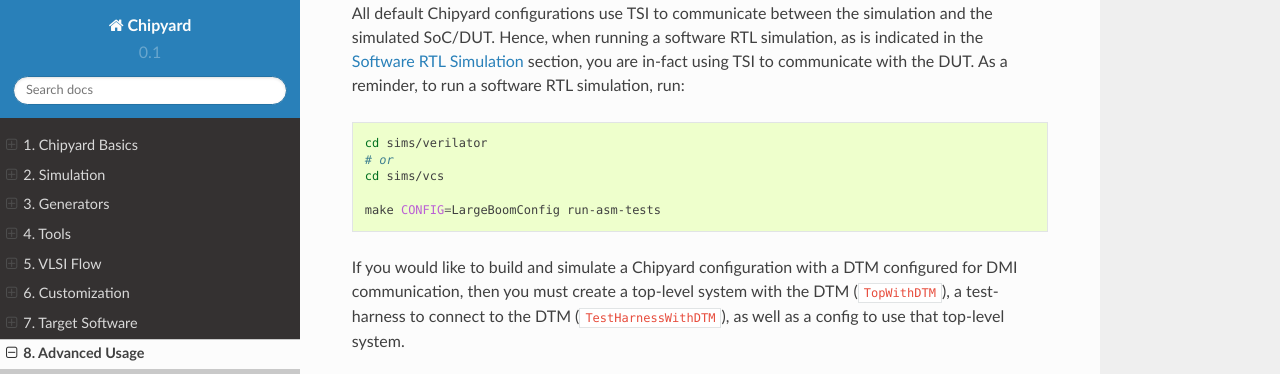
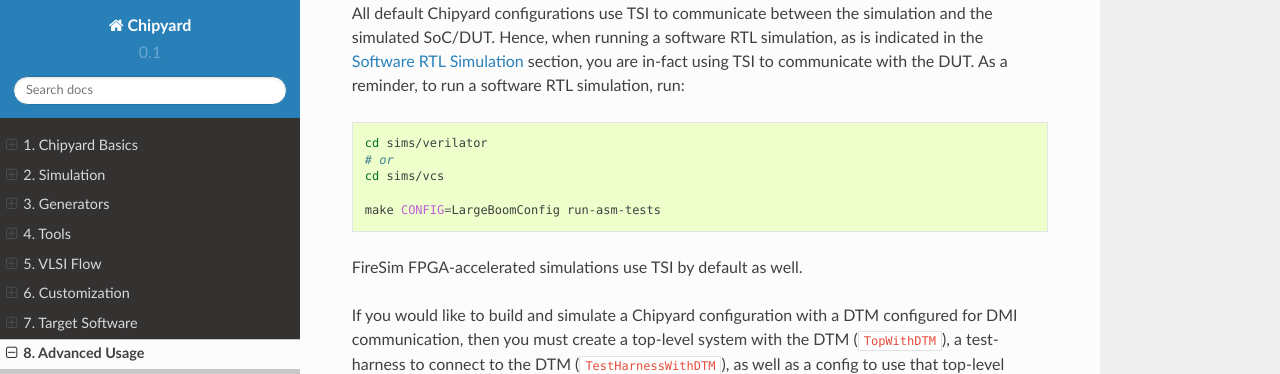
Before and after one commit to ucb-bar/chipyard, a Sphinx documentation site: the page built from docs/Advanced-Usage/Chip-Communication.rst, in a window 1280 px wide and 900 px high, scrolled down 3374 px, cut to the strip 0-374 px from the top of the window. Built offline with Sphinx 7.4.7 and the Read the Docs theme 2.0.0, drawn with Linux system fonts in a browser that asks for light colours.

Commit message:
Update docs/Advanced-Usage/Chip-Communication.rst

```diff
--- a/docs/Advanced-Usage/Chip-Communication.rst
+++ b/docs/Advanced-Usage/Chip-Communication.rst
@@ -99,6 +99,8 @@
 
    make CONFIG=LargeBoomConfig run-asm-tests
 
+FireSim FPGA-accelerated simulations use TSI by default as well.
+
 If you would like to build and simulate a Chipyard configuration with a DTM configured for DMI communication, then you must create a
 top-level system with the DTM (``TopWithDTM``), a test-harness to connect to the DTM (``TestHarnessWithDTM``), as well as a config to use that top-level system.
 
```
